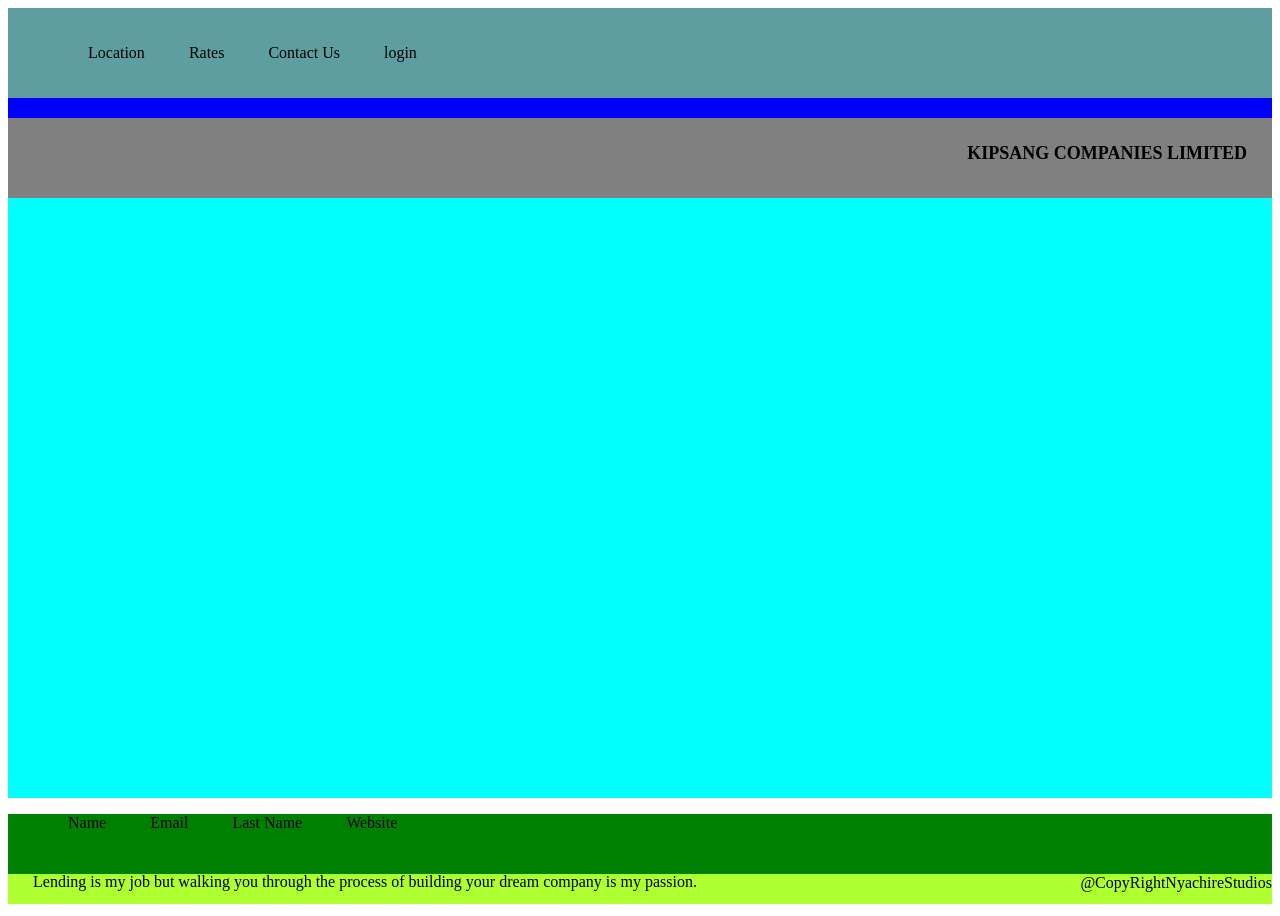
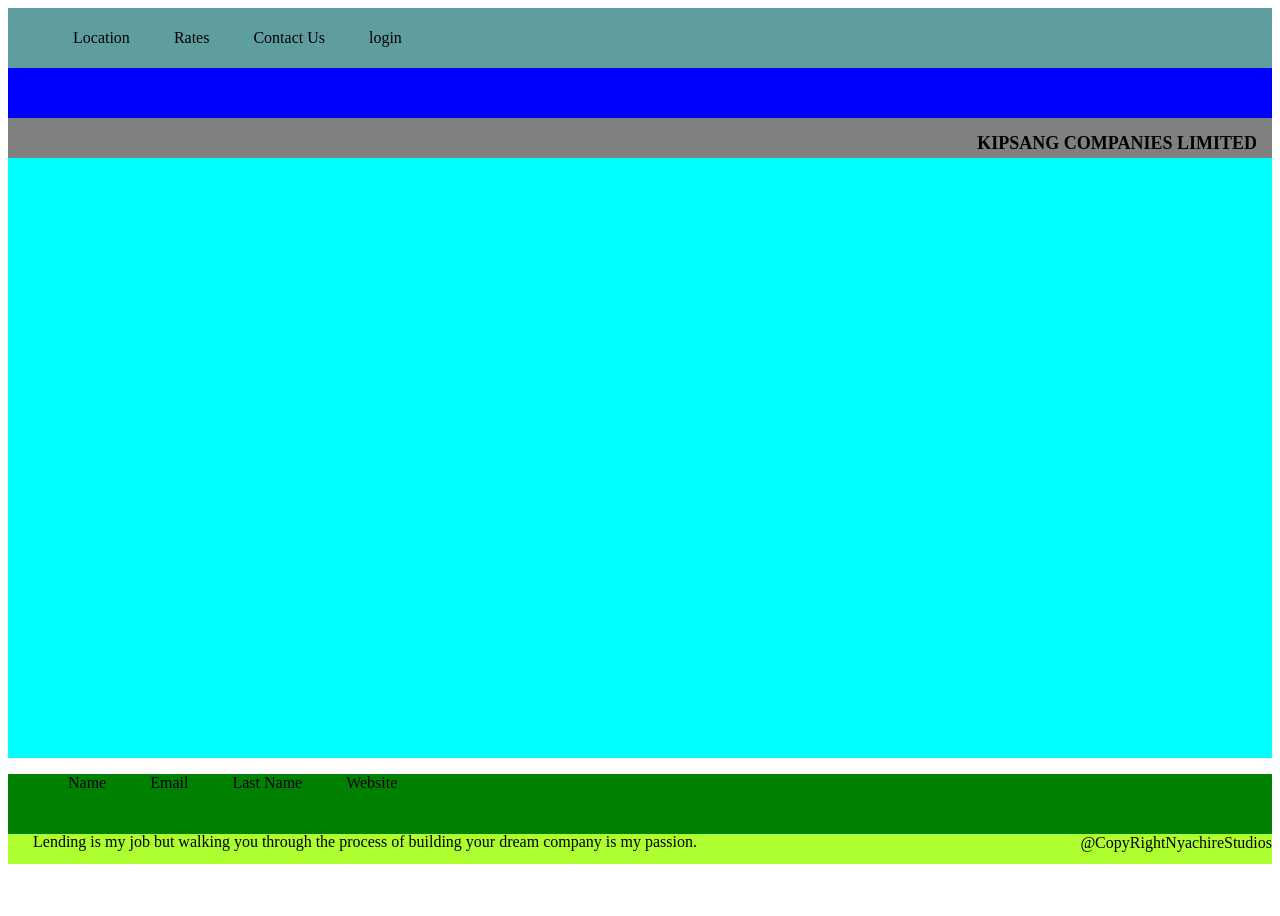
Before and after one commit to kipkirui63/myportfolio, a plain HTML site: page index.html in a window 1280 px wide. After the commit the page ends 876 px from the top, so only its background shows below. Drawn offline with Linux system fonts and the light colour scheme.

Commit message:
I changed a padding to its initial dimensions

```diff
--- a/style.css
+++ b/style.css
@@ -1,17 +1,17 @@
 #title{
     background-color: cadetblue;
-    padding: 20px;
+    padding: 5px;
 }
 #intro{
 background-color: blue;
-height: 20px;
+height: 50px;
 }
 #heading{
 background-color: grey;
-height: 30px;
+height: 10px;
 font-size: large;
 font-weight: bolder;
-padding: 25px;
+padding: 15px;
 text-align: right;
 }
 #back{
```
